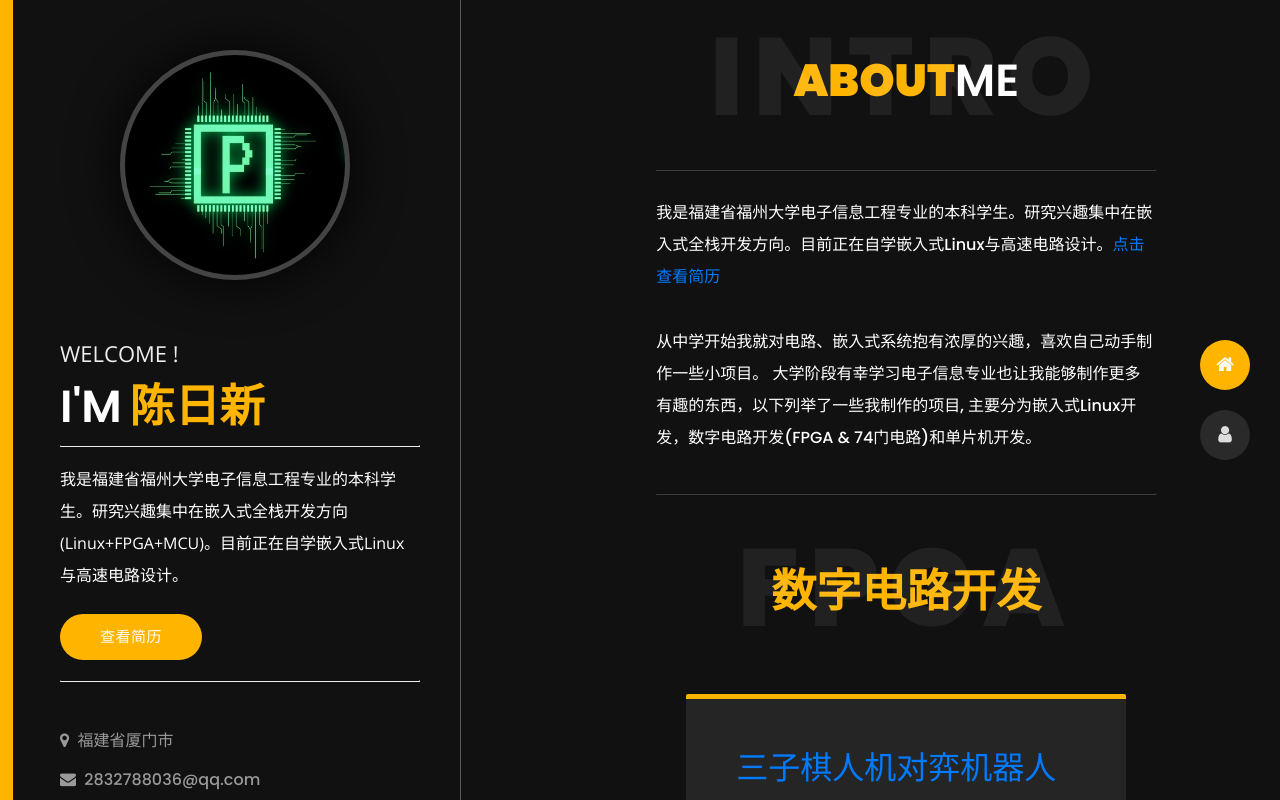
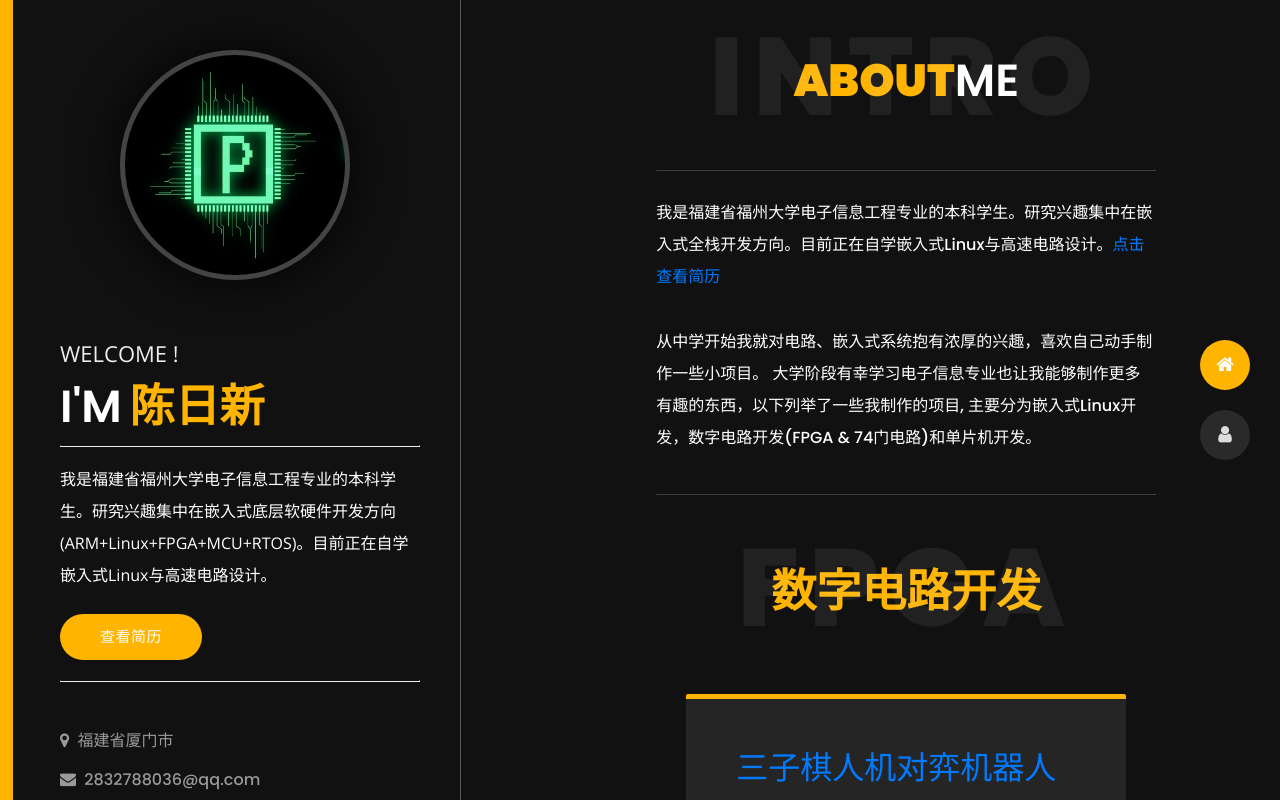
Before and after one commit to TheSuperPixel/TheSuperPixel.github.io, a plain HTML site: page index.html in a window 1280 px wide. Drawn offline with nearby package versions, Linux system fonts and the light colour scheme.

Commit message:
Update index.html, change reserch direction

```diff
--- a/index.html
+++ b/index.html
@@ -118,7 +118,7 @@
                     <h1 class="text-uppercase poppins-font"><span>I'M</span> 陈日新</h1>
                     <hr class="line"/>
                     <p class="open-sans-font" style="text-align: left;">
-                        我是福建省福州大学电子信息工程专业的本科学生。研究兴趣集中在嵌入式全栈开发方向(Linux+FPGA+MCU)。目前正在自学嵌入式Linux与高速电路设计。
+                        我是福建省福州大学电子信息工程专业的本科学生。研究兴趣集中在嵌入式底层软硬件开发方向(ARM+Linux+FPGA+MCU+RTOS)。目前正在自学嵌入式Linux与高速电路设计。
                     </p>
                     <!-- <a href="CV.html" class="btn btn-about">更多信息</a><span>&nbsp;&nbsp;&nbsp;</span> -->
                     <a href="CV.html" class="btn btn-portfolio">查看简历</a><span>&nbsp;&nbsp;&nbsp;</span>
```
